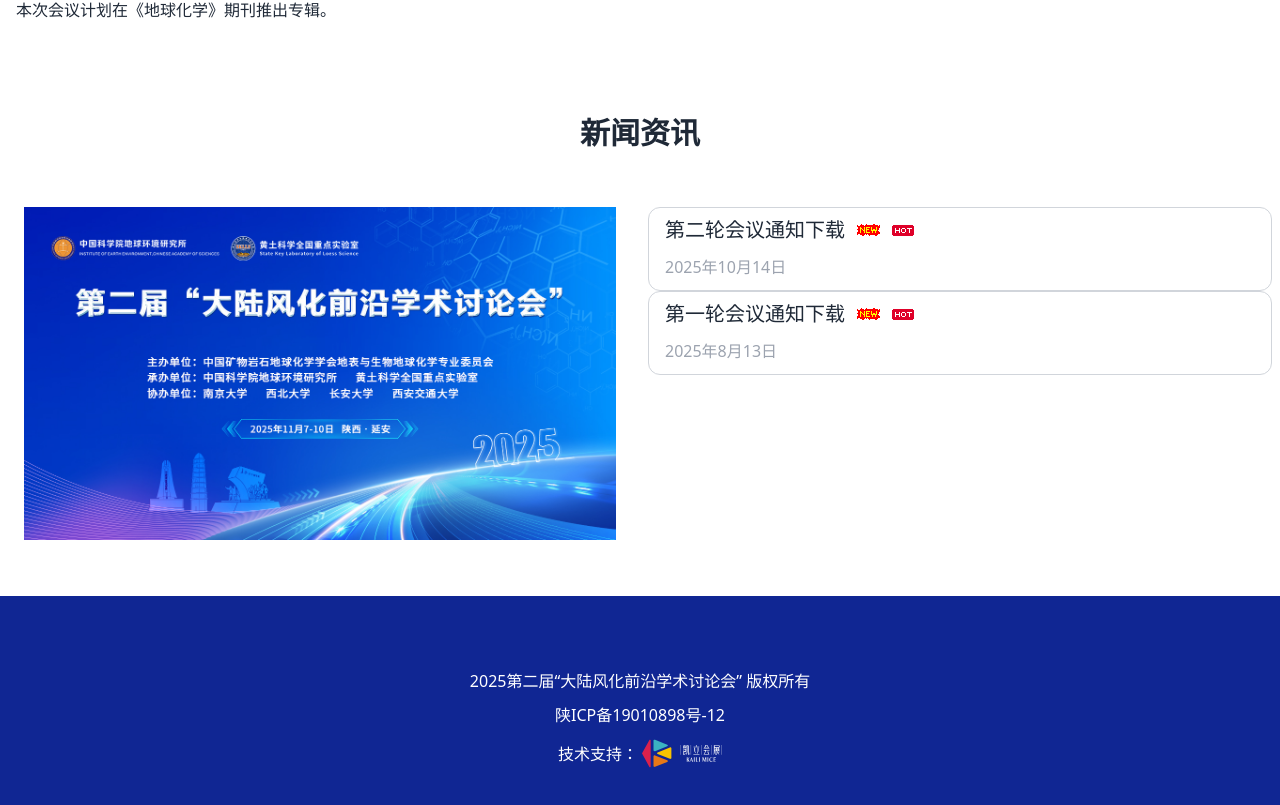
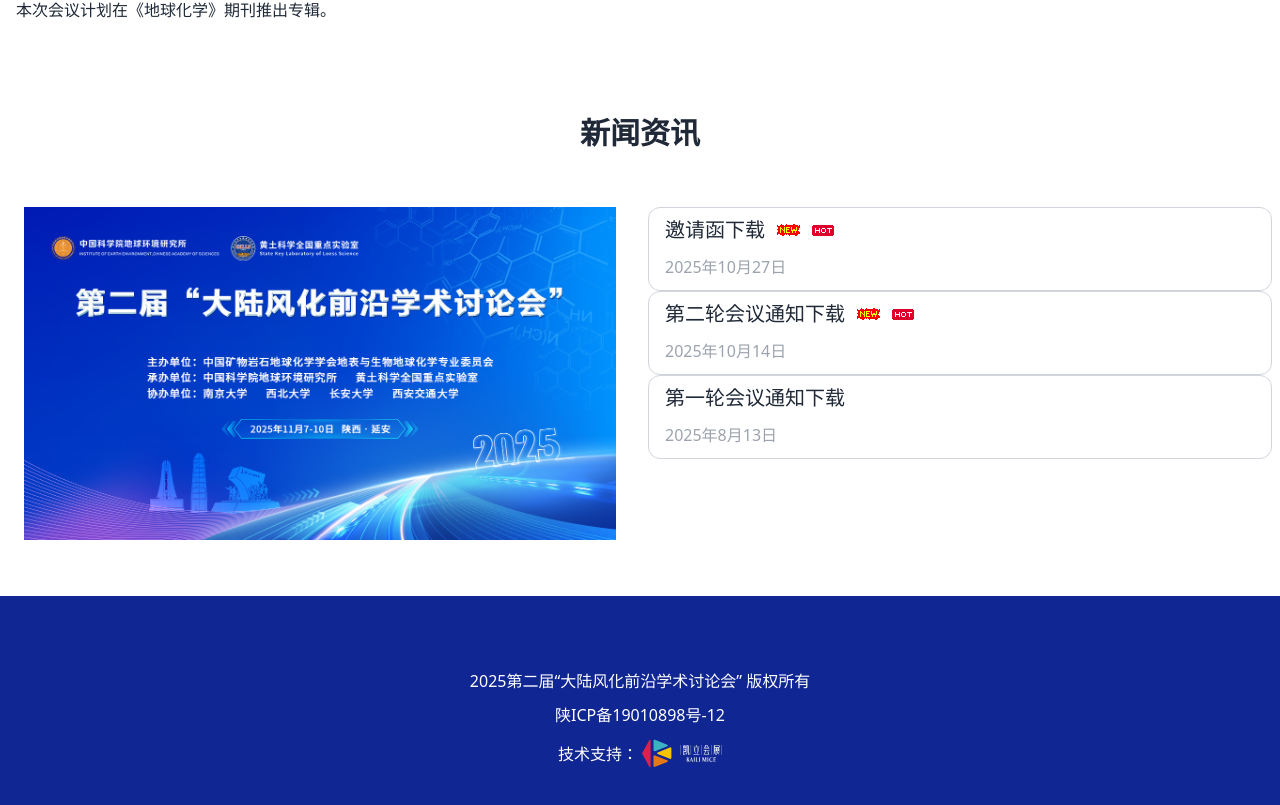
Before and after one commit to hutong9/Weathering2025, a Nuxt app: page / in a window 1280 px wide. Shown: the part 3294-4099 px from the top of the page. Built offline with nearby package versions, Linux system fonts and the light colour scheme.

Commit message:
新增邀请函

```diff
--- a/components/AppNews.vue
+++ b/components/AppNews.vue
@@ -2,7 +2,7 @@
  * @Author: HuTong 470048408@qq.com
  * @Date: 2025-08-08 13:15:19
  * @LastEditors: HuTong 470048408@qq.com
- * @LastEditTime: 2025-10-14 14:26:23
+ * @LastEditTime: 2025-10-27 13:38:17
  * @FilePath: \Weathering2025\components\AppNews.vue
  * @Description:
  *
@@ -17,6 +17,24 @@
       <!-- 右侧开始 -->
       <div>
         <div class="max-w-2xl mx-auto mt-4">
+
+
+
+
+          <div class="flex gap-3 bg-white border border-gray-300 rounded-xl overflow-hidden items-center justify-start">
+            <div class="flex flex-col gap-2 py-2">
+              <a href="/第二届大陆风化会议邀请函.pdf">
+                <div class="inline-flex items-center">
+                  <p class="text-xl hover:text-blue-800 pl-4">邀请函下载</p>
+                  <img src="/img/new.gif" alt="新图标" class="ml-2 inline-block">
+                  <img src="/img/hot.gif" alt="新图标" class="ml-2 inline-block">
+                </div>
+              </a>
+              <p class="text-gray-400 pl-4">
+                2025年10月27日
+              </p>
+            </div>
+          </div>
 
 
           <div class="flex gap-3 bg-white border border-gray-300 rounded-xl overflow-hidden items-center justify-start">
@@ -40,8 +58,8 @@
               <a href="/1号通知.pdf">
                 <div class="inline-flex items-center">
                   <p class="text-xl hover:text-blue-800 pl-4">第一轮会议通知下载</p>
-                  <img src="/img/new.gif" alt="新图标" class="ml-2 inline-block">
-                  <img src="/img/hot.gif" alt="新图标" class="ml-2 inline-block">
+                  <!-- <img src="/img/new.gif" alt="新图标" class="ml-2 inline-block">
+                  <img src="/img/hot.gif" alt="新图标" class="ml-2 inline-block"> -->
                 </div>
               </a>
               <p class="text-gray-400 pl-4">
```
Also changed, not shown: 1 other file (tests, documents, lock files or other folders).
